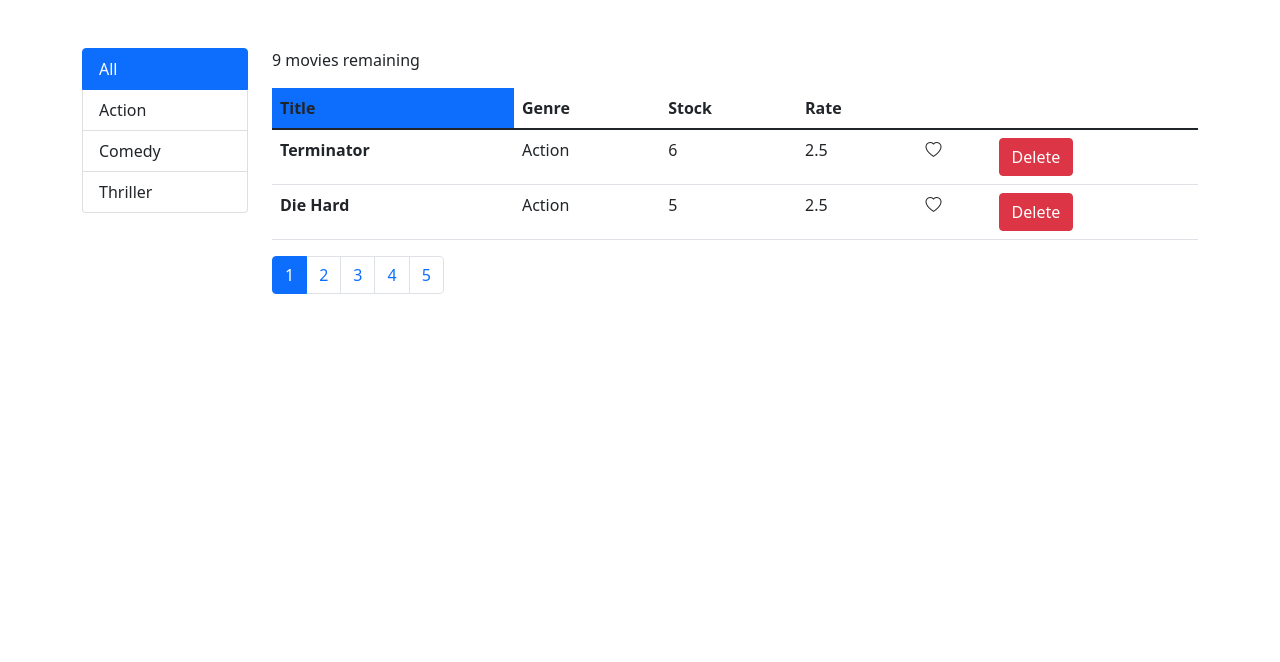
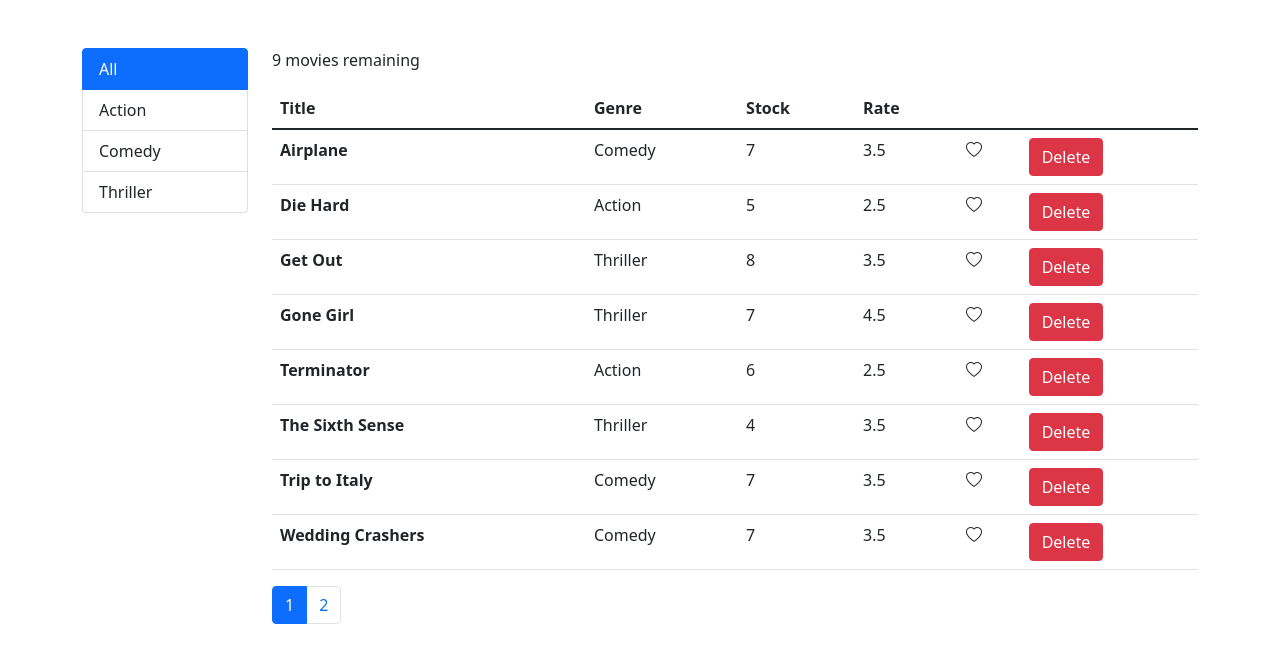
Before and after one commit to jtorresl79c/react-movie-list, a React (Create React App) app: page / in a window 1280 px wide. Shown: the top 662 px of the page. Built offline with nearby package versions, Linux system fonts and the light colour scheme.

Commit message:
sorted by names implemented

```diff
--- a/package.json
+++ b/package.json
@@ -8,6 +8,7 @@
     "@testing-library/user-event": "^13.5.0",
     "bootstrap": "^5.1.3",
     "bootstrap-icons": "^1.8.1",
+    "lodash": "^4.17.21",
     "react": "^17.0.2",
     "react-dom": "^17.0.2",
     "react-scripts": "5.0.0",
--- a/src/App.js
+++ b/src/App.js
@@ -7,19 +7,22 @@ import Movies from './components/Movies';
 import Paginator from './components/Paginator';
 import GenresList from './components/GenresList';
 import MoviesStatus from './components/MoviesStatus';
+import _ from 'lodash'
 class App extends Component {
     constructor(props){
         super(props);
         this.state = {
             movies: getMovies(),
             genres: getGenres(),
-            moviesPerPage: 2,
+            moviesPerPage: 8,
             actualPage: 1,
-            actualGenreId: 'all'
+            actualGenreId: 'all',
+            sortedBy: { title: 'title', orderBy: 'asc' }
         }
         this.updateActualPage = this.updateActualPage.bind(this)
         this.updateActualGenreId = this.updateActualGenreId.bind(this)
         this.deleteMovie = this.deleteMovie.bind(this)
+        this.handleSort = this.handleSort.bind(this)
     }
 
     componentDidMount(){
@@ -39,6 +42,11 @@ class App extends Component {
         this.setState({ movies: getMovies() })
     }
 
+    handleSort(sortedBy){
+        console.log(sortedBy)
+        this.setState({sortedBy})
+    }
+
     render() {
         // const actualGenreId = this.state.actualGenreId
         // const genres = this.state.genres
@@ -46,10 +54,10 @@ class App extends Component {
         // const actualPage = this.state.actualPage
         // let movies = this.state.movies
 
-        const { actualGenreId, genres, moviesPerPage, actualPage } = this.state
+        const { actualGenreId, genres, moviesPerPage, actualPage, sortedBy } = this.state
         let { movies } = this.state
 
-        const { updateActualPage, updateActualGenreId, deleteMovie } = this
+        const { updateActualPage, updateActualGenreId, deleteMovie, handleSort } = this
 
         if(actualGenreId != 'all'){
             movies = movies.filter( movie => movie.genre._id == this.state.actualGenreId)
@@ -70,6 +78,8 @@ class App extends Component {
 
         const moviesFiltered = movies.slice(start,end)
 
+        const sorted = _.orderBy(moviesFiltered, [sortedBy.title], [sortedBy.orderBy])
+
         // const updateActualPage = this.updateActualPage
         // const updateActualGenreId = this.updateActualGenreId
         // const deleteMovie = this.deleteMovie
@@ -87,7 +97,7 @@ class App extends Component {
                     </div>
                     <div className="col">
                         <MoviesStatus moviesLength={moviesLength}></MoviesStatus>
-                        <Movies movies={moviesFiltered} deleteMovie={deleteMovie}></Movies>
+                        <Movies movies={sorted} deleteMovie={deleteMovie} handleSort={handleSort} sortedBy={sortedBy}></Movies>
                         <Paginator numberOfPages={numberOfPages} actualPage={actualPage} updateActualPage={updateActualPage}></Paginator>
                     </div>
                 </div>
--- a/src/components/Movies.jsx
+++ b/src/components/Movies.jsx
@@ -5,24 +5,40 @@ export default class Movies extends Component {
 
     constructor(props) {
         super(props)
+        this.raiseSort = this.raiseSort.bind(this)
     }
+
+    raiseSort(title){
+        console.log(title)
+        const sortedBy = { ...this.props.sortedBy } // Con esto se hace una copia del obj y no una referencia a que si lo pusieramos como = this.props.sortedBy
+
+        const handleSort = this.props.handleSort
+
+        sortedBy.title = title
+
+        sortedBy.orderBy = sortedBy.orderBy === 'asc' ? 'desc' : 'asc'
+
+        handleSort(sortedBy)
+    }
+
+
 
     render() {
         // const movies = this.props.movies
         // const deleteMovie = this.props.deleteMovie
-
+        const raiseSort = this.raiseSort
         const { movies, deleteMovie } = this.props
 
         return (
             <table className='table table-stripped table-hover w-100'>
                 <thead>
                     <tr>
-                        <th scope="col" className='bg bg-primary pointer'>Title</th>
-                        <th scope="col">Genre</th>
-                        <th scope="col">Stock</th>
-                        <th scope="col">Rate</th>
-                        <th scope="col"></th>
-                        <th scope="col"></th>
+                        <th scope="col" className='pointer' onClick={() => raiseSort('title') }>Title</th>
+                        <th scope="col" className='pointer' onClick={() => raiseSort('genre') }>Genre</th>
+                        <th scope="col" className='pointer' onClick={() => raiseSort('numberInStock') }>Stock</th>
+                        <th scope="col" className='pointer' onClick={() => raiseSort('dailyRentalRate') }>Rate</th>
+                        <th scope="col" className=''></th>
+                        <th scope="col" className=''></th>
                     </tr>
                 </thead>
 
```
